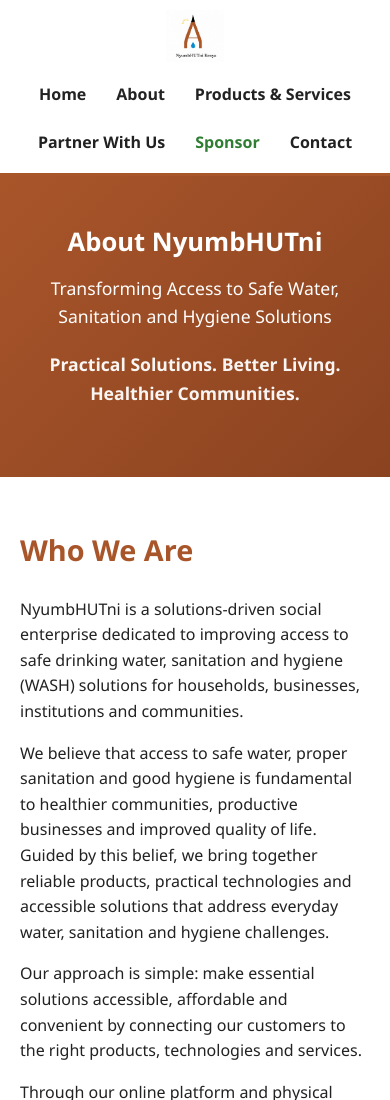
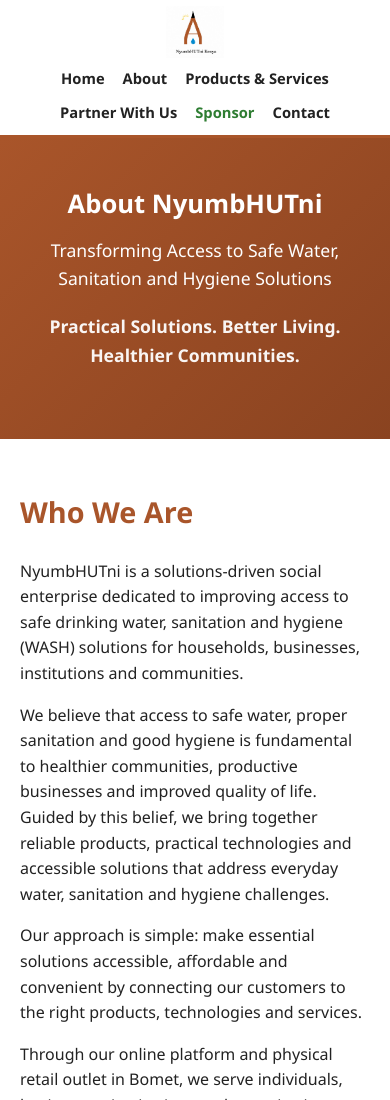
Before and after one commit to nickyronoh-sketch/NyumbHUTni, a plain HTML site: page about.html in a window 390 px wide. Shown: the top 1100 px of the page. Drawn offline with Linux system fonts and the light colour scheme.

Commit message:
Add files via upload

```diff
--- a/styles.css
+++ b/styles.css
@@ -212,6 +212,11 @@ button {
   .header-inner { justify-content: center; }
   .main-nav { justify-content: center; }
   .logo { height: 52px; }
+  /* Phones: the header scrolls away instead of covering a quarter of the screen */
+  .site-header { position: static; }
+  .header-inner { gap: 4px; padding-top: 6px; padding-bottom: 6px; }
+  .main-nav { gap: 0 2px; }
+  .main-nav a { padding: 5px 8px; font-size: 0.92rem; }
   .hero { padding: 50px 0; }
   .hero h1 { font-size: 1.6rem; }
 }
```
Also changed, not shown: index.html (+2 -2 lines).
